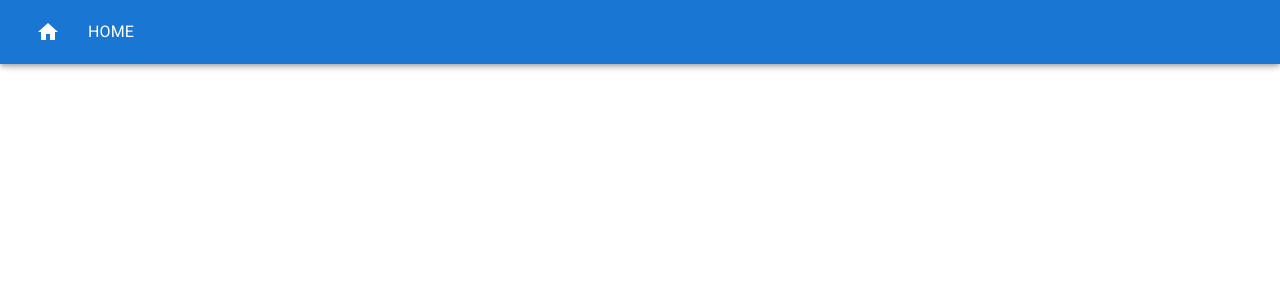
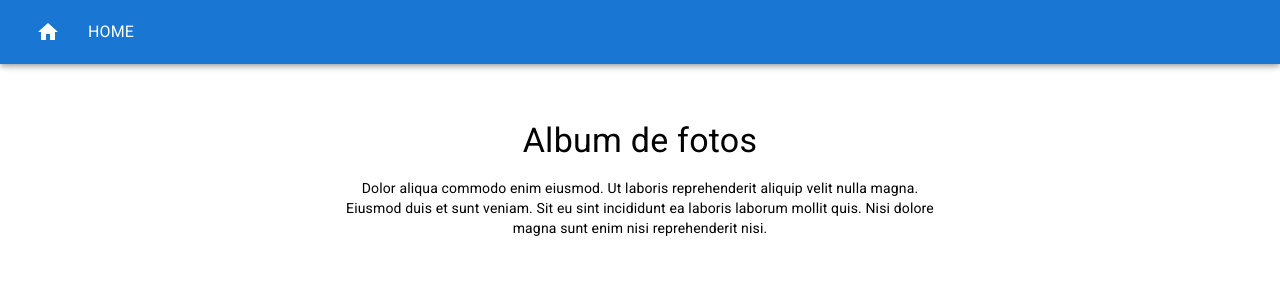
Before and after one commit to treinaweb/treinaweb-MaterialUI-Fundamentos, a React (Create React App) app: page / in a window 1280 px wide. Shown: the top 300 px of the page. Built offline with nearby package versions, Linux system fonts and the light colour scheme.

Commit message:
03:12 - Criando Section

```diff
--- a/src/App.js
+++ b/src/App.js
@@ -2,11 +2,26 @@
 import './App.css';
 import Box from '@mui/material/Box'
 import { Header } from './ui/surfaces/header/header';
+import { Typography } from '@mui/material';
 
 function App() {
   return (
     <Box >
       <Header />
+      <main>
+        <Box sx={{ pt: 15, maxWidth: 'sm', mx: 'auto' }} component={'section'} >
+          <Typography component={'h1'} variant='h4' align='center'>Album de fotos</Typography>
+          <Typography paragraph variant='body2' align='center'
+            sx={{ mt: 2 }}
+          >
+            Dolor aliqua commodo enim eiusmod. Ut laboris
+            reprehenderit aliquip velit nulla magna. Eiusmod
+            duis et sunt veniam. Sit eu sint incididunt ea laboris
+            laborum mollit quis. Nisi dolore magna sunt enim nisi
+            reprehenderit nisi.
+          </Typography>
+        </Box>
+      </main>
     </Box>
   );
 }
```
